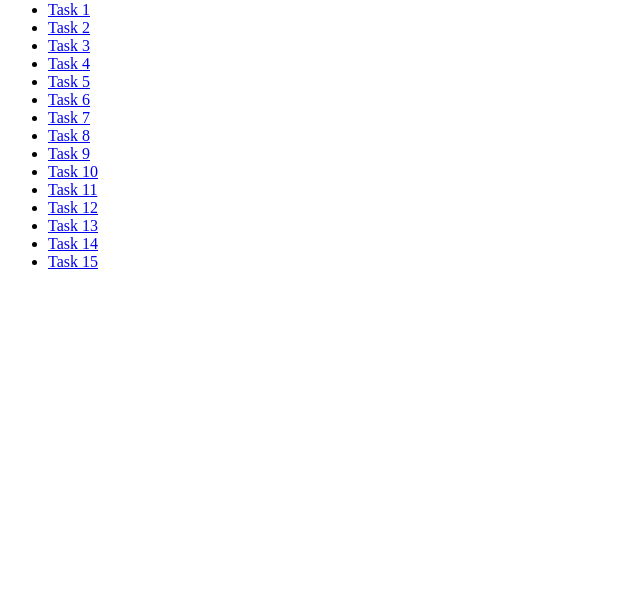
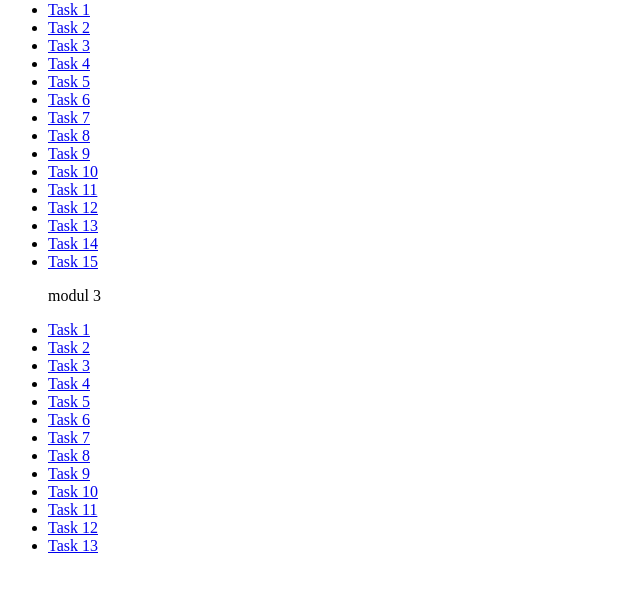
Before and after one commit to ang818563-prog/root, a plain HTML site: page index.html in a window 1280 px wide. Shown: the part 79-668 px from the top of the page, without its empty margins (0-640 px from the left). Drawn offline with Linux system fonts and the light colour scheme.

Commit message:
Update index.html

```diff
--- a/index.html
+++ b/index.html
@@ -24,6 +24,21 @@
 <li><a href="task13.html">Task 13</a></li>
 <li><a href="task14.html">Task 14</a></li>
  <li><a href="task 15.html">Task 15</a></li>
+ <p>modul 3</p>
+
+ <li><a href="task1,.html">Task 1</a></li>
+<li><a href="task2,.html">Task 2</a></li>
+<li><a href="task3,.html">Task 3</a></li>
+<li><a href="task4,.html">Task 4</a></li>
+<li><a href="task5,.html">Task 5</a></li>
+<li><a href="task6,.html">Task 6</a></li>
+<li><a href="task7,.html">Task 7</a></li>
+<li><a href="task8,.html">Task 8</a></li>
+<li><a href="task9,.html">Task 9</a></li>
+<li><a href="task10,.html">Task 10</a></li>
+<li><a href="task11,.html">Task 11</a></li>
+<li><a href="task12,.html">Task 12</a></li>
+<li><a href="task13,.html">Task 13</a></li>
 </ul>
 
 </body>
```
